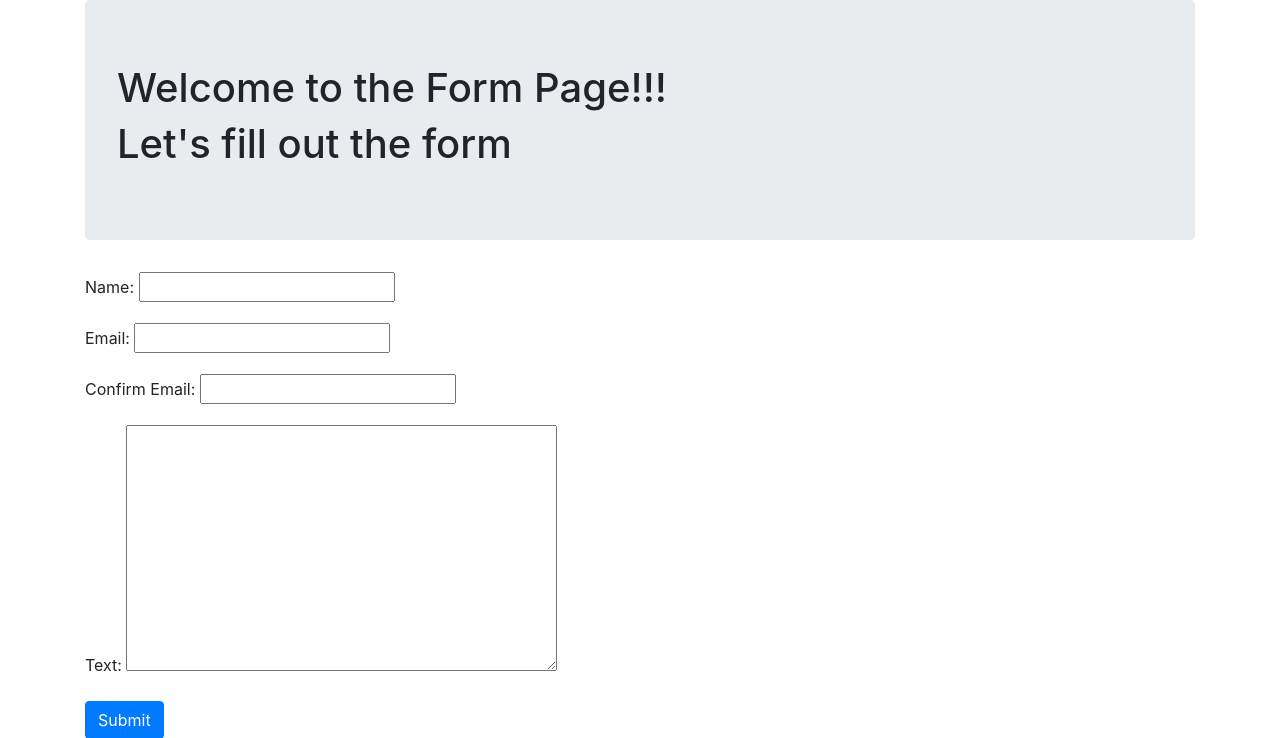
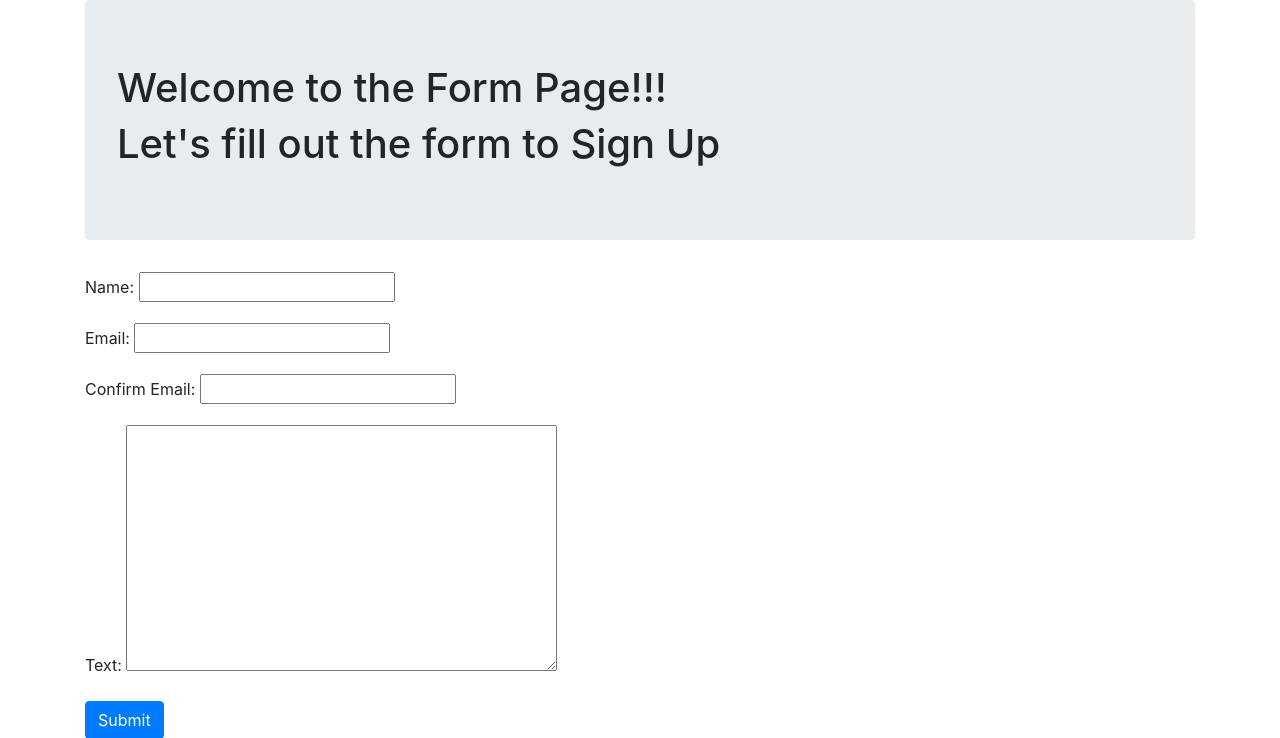
Before and after one commit to ediziks/Python-and-Django-Full-Stack-Web-Developer-Bootcamp-Exercises, a Django app: template Django_Level_Three/proTwo/templates/appTwo/users.html in a window 1280 px wide. Shown: the top 738 px of the page. Run offline with Django 3.2, Linux system fonts and the light colour scheme; the template is opened without the code that fills it: values that come from a table or form of the project are taken from there, others are empty; some libraries are stand-ins or nearby versions.

Commit message:
level 3 protwo

```diff
--- a/Django_Level_Three/proTwo/appTwo/forms.py
+++ b/Django_Level_Three/proTwo/appTwo/forms.py
@@ -19,4 +19,4 @@ class User(forms.Form):
 class UserForm(forms.ModelForm):
   class Meta:
     model = Users
-    fields = ['name', 'email']
+    fields = ['name', 'email'] # fields = '__all__'
--- a/Django_Level_Three/proTwo/appTwo/views.py
+++ b/Django_Level_Three/proTwo/appTwo/views.py
@@ -21,5 +21,7 @@ def users(req):
       print('VALIDATION SUCCESSFUL!')
       print('NAME: '+ form.cleaned_data['name'])
       print('EMAIL: '+ form.cleaned_data['email'])
+    else:
+      print('ERROR: INVALID FORM')
 
   return render(req, 'appTwo/users.html', {'form': form})
--- a/Django_Level_Three/proTwo/templates/appTwo/users.html
+++ b/Django_Level_Three/proTwo/templates/appTwo/users.html
@@ -8,7 +8,7 @@
   <div class="container">
     <div class="jumbotron">
       <h1>Welcome to the Form Page!!!</h1>
-      <h1>Let's fill out the form</h1>
+      <h1>Let's fill out the form to Sign Up</h1>
     </div>
     <form method="POST">
       {{ form.as_p }}
```
Also changed, not shown: Django_Level_Three/proTwo/db.sqlite3.
